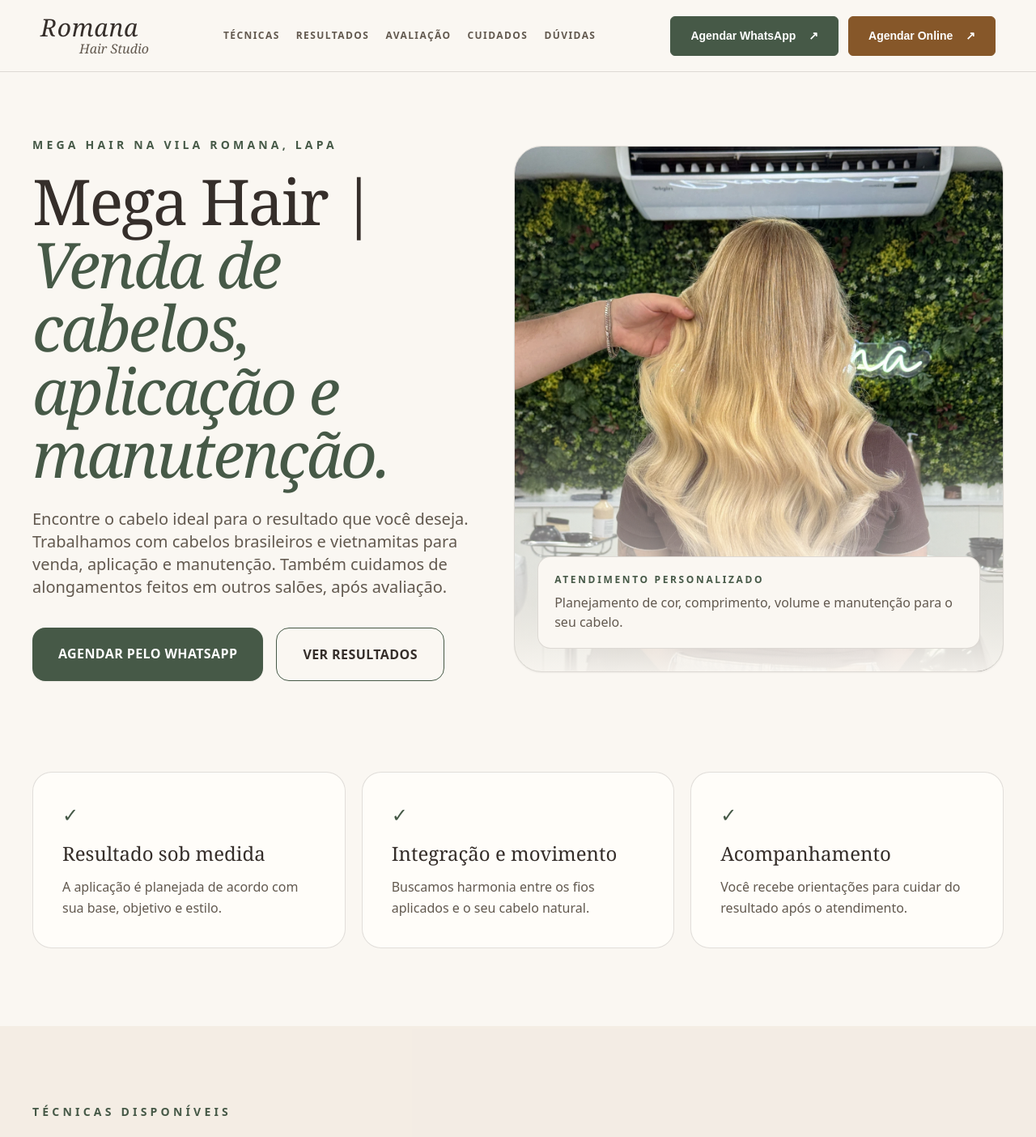
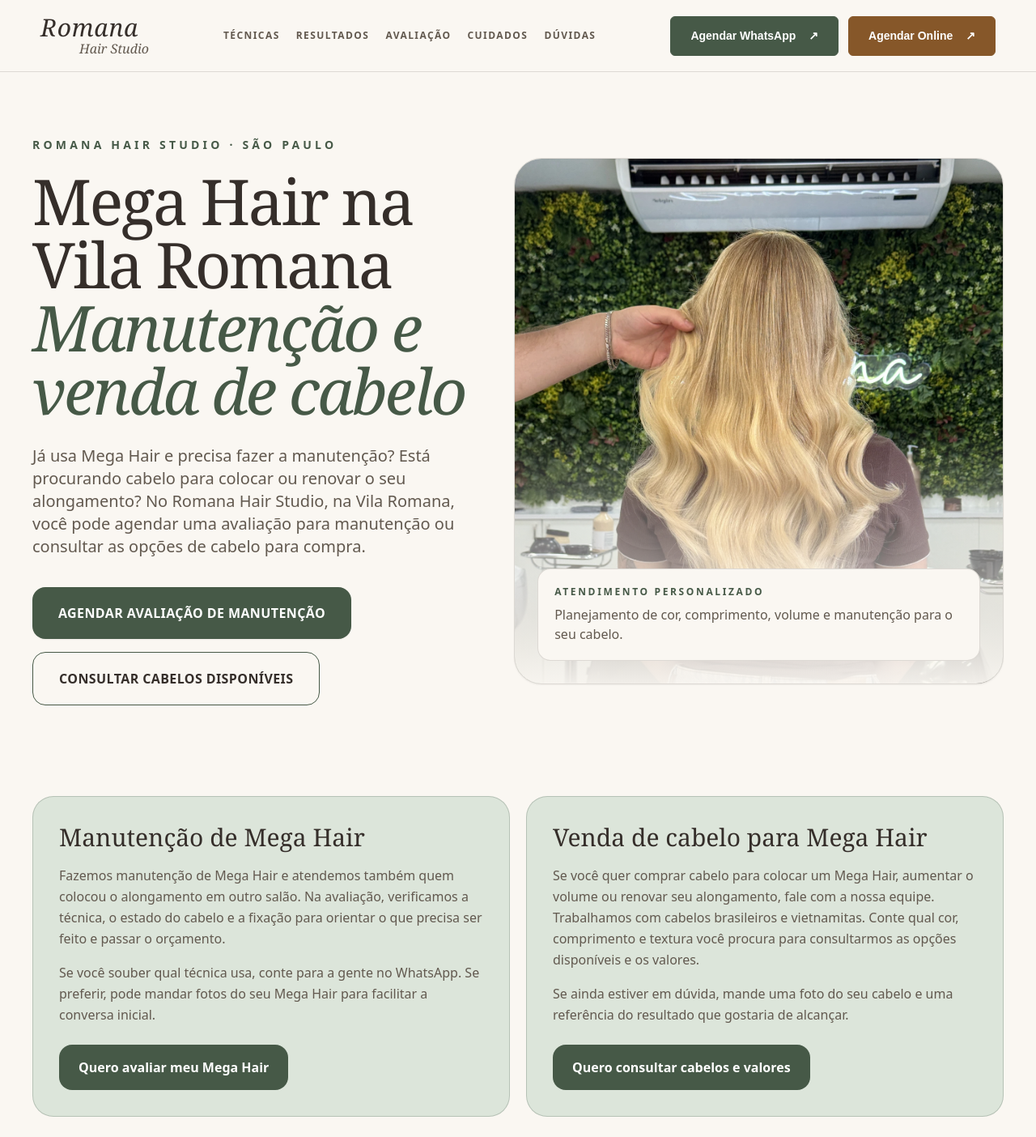
Before and after one commit to Romanahairstudio/romana-hair-studio, a Next.js app: page /mega-hair in a window 1280 px wide. Shown: the top 1404 px of the page at 81% size. Built offline with nearby package versions, Linux system fonts and the light colour scheme.

Commit message:
Destaca manutenção e venda na página de Mega Hair (#50)

```diff
--- a/app/mega-hair/page.jsx
+++ b/app/mega-hair/page.jsx
@@ -1,9 +1,9 @@
 import HeaderBooking from '../HeaderBooking'
 
 export const metadata = {
-  title: 'Venda de Cabelo e Mega Hair na Vila Romana, Lapa',
+  title: 'Mega Hair na Vila Romana | Manutenção e Venda de Cabelo',
   description: 'Cabelos brasileiros e vietnamitas para Mega Hair. Venda, aplicação e manutenção na Vila Romana, Lapa. Consulte opções e agende sua avaliação.',
-  openGraph: { title: 'Venda de Cabelo e Mega Hair na Vila Romana, Lapa', description: 'Cabelos brasileiros e vietnamitas para Mega Hair. Venda, aplicação e manutenção na Vila Romana, Lapa. Consulte opções e agende sua avaliação.' },
+  openGraph: { title: 'Mega Hair na Vila Romana | Manutenção e Venda de Cabelo', description: 'Cabelos brasileiros e vietnamitas para Mega Hair. Venda, aplicação e manutenção na Vila Romana, Lapa. Consulte opções e agende sua avaliação.' },
   alternates: { canonical: '/mega-hair' },
 }
 
@@ -33,7 +33,8 @@ const serviceSchema = {
 
 const whatsapp = 'https://wa.me/5511961990862?text=Ol%C3%A1%21%20Vim%20pela%20p%C3%A1gina%20de%20Mega%20Hair%20e%20gostaria%20de%20agendar%20uma%20avalia%C3%A7%C3%A3o.'
 
-const whatsappCompra = 'https://wa.me/5511961990862?text=' + encodeURIComponent('Olá! Vim pela página de Mega Hair do Romana e gostaria de consultar cabelos brasileiros e vietnamitas, opções e valores para compra.')
+const whatsappManutencao = 'https://wa.me/5511961990862?text=' + encodeURIComponent('Olá! Gostaria de avaliar meu Mega Hair para manutenção.')
+const whatsappCompra = 'https://wa.me/5511961990862?text=' + encodeURIComponent('Olá! Gostaria de consultar os cabelos disponíveis para Mega Hair e os valores.')
 
 const results = [
   { src: '/images/Cintia2-1.webp', alt: 'Resultado de Mega Hair com acabamento natural' },
@@ -101,20 +102,20 @@ export default function MegaHairPage() {
       <section className="relative z-10 pt-12 pb-20 lg:pt-20 lg:pb-28 px-5 lg:px-10 overflow-hidden">
         <div className="max-w-[1260px] mx-auto grid lg:grid-cols-[0.95fr_1.05fr] gap-12 items-center">
           <div>
-            <p className="text-[#465947] uppercase tracking-[0.3em] text-sm font-bold mb-5">Mega Hair na Vila Romana, Lapa</p>
+            <p className="text-[#465947] uppercase tracking-[0.3em] text-sm font-bold mb-5">Romana Hair Studio · São Paulo</p>
             <h1 className="font-serif text-5xl sm:text-6xl lg:text-[78px] leading-[0.96] tracking-[-0.035em] mb-7">
-              Mega Hair |
-              <span className="block italic text-[#465947]">Venda de cabelos, aplicação e manutenção.</span>
+              Mega Hair na Vila Romana
+              <span className="block italic text-[#465947]">Manutenção e venda de cabelo</span>
             </h1>
             <p className="max-w-xl text-[#62594f] text-lg lg:text-xl leading-relaxed mb-9">
-              Encontre o cabelo ideal para o resultado que você deseja. Trabalhamos com cabelos brasileiros e vietnamitas para venda, aplicação e manutenção. Também cuidamos de alongamentos feitos em outros salões, após avaliação.
+              Já usa Mega Hair e precisa fazer a manutenção? Está procurando cabelo para colocar ou renovar o seu alongamento? No Romana Hair Studio, na Vila Romana, você pode agendar uma avaliação para manutenção ou consultar as opções de cabelo para compra.
             </p>
-            <div className="flex flex-col sm:flex-row gap-4">
-              <a href={whatsapp} target="_blank" rel="noreferrer" className="inline-flex justify-center rounded-2xl bg-[#465947] px-8 py-5 text-white font-extrabold uppercase tracking-wide shadow-sm hover:-translate-y-1 transition">
-                Agendar pelo WhatsApp
+            <div className="flex flex-wrap gap-4">
+              <a href={whatsappManutencao} target="_blank" rel="noreferrer" className="inline-flex justify-center rounded-2xl bg-[#465947] px-8 py-5 text-white font-extrabold uppercase tracking-wide shadow-sm hover:-translate-y-1 transition">
+                Agendar avaliação de manutenção
               </a>
-              <a href="#resultados" className="inline-flex justify-center rounded-2xl border border-[#465947] px-8 py-5 font-extrabold uppercase tracking-wide hover:bg-[#465947] hover:text-white transition">
-                Ver resultados
+              <a href={whatsappCompra} target="_blank" rel="noreferrer" className="inline-flex justify-center rounded-2xl border border-[#465947] px-8 py-5 font-extrabold uppercase tracking-wide hover:bg-[#465947] hover:text-white transition">
+                Consultar cabelos disponíveis
               </a>
             </div>
           </div>
@@ -126,6 +127,23 @@ export default function MegaHairPage() {
               <p className="text-[#62594f]">Planejamento de cor, comprimento, volume e manutenção para o seu cabelo.</p>
             </div>
           </div>
+        </div>
+      </section>
+
+      <section className="relative z-10 px-5 lg:px-10 pb-16">
+        <div className="max-w-[1260px] mx-auto grid md:grid-cols-2 gap-5">
+          <article className="rounded-[26px] border border-[#465947]/25 bg-[#dce5da] p-8">
+            <h2 className="font-serif text-3xl mb-4">Manutenção de Mega Hair</h2>
+            <p className="text-[#62594f] leading-relaxed">Fazemos manutenção de Mega Hair e atendemos também quem colocou o alongamento em outro salão. Na avaliação, verificamos a técnica, o estado do cabelo e a fixação para orientar o que precisa ser feito e passar o orçamento.</p>
+            <p className="text-[#62594f] leading-relaxed mt-4">Se você souber qual técnica usa, conte para a gente no WhatsApp. Se preferir, pode mandar fotos do seu Mega Hair para facilitar a conversa inicial.</p>
+            <a href={whatsappManutencao} target="_blank" rel="noreferrer" className="inline-flex mt-6 rounded-2xl bg-[#465947] px-6 py-4 text-white font-bold">Quero avaliar meu Mega Hair</a>
+          </article>
+          <article className="rounded-[26px] border border-[#465947]/25 bg-[#dce5da] p-8">
+            <h2 className="font-serif text-3xl mb-4">Venda de cabelo para Mega Hair</h2>
+            <p className="text-[#62594f] leading-relaxed">Se você quer comprar cabelo para colocar um Mega Hair, aumentar o volume ou renovar seu alongamento, fale com a nossa equipe. Trabalhamos com cabelos brasileiros e vietnamitas. Conte qual cor, comprimento e textura você procura para consultarmos as opções disponíveis e os valores.</p>
+            <p className="text-[#62594f] leading-relaxed mt-4">Se ainda estiver em dúvida, mande uma foto do seu cabelo e uma referência do resultado que gostaria de alcançar.</p>
+            <a href={whatsappCompra} target="_blank" rel="noreferrer" className="inline-flex mt-6 rounded-2xl bg-[#465947] px-6 py-4 text-white font-bold">Quero consultar cabelos e valores</a>
+          </article>
         </div>
       </section>
 
@@ -168,12 +186,6 @@ export default function MegaHairPage() {
           </div>
 
           <div className="grid md:grid-cols-2 gap-5">
-            <article className="rounded-[26px] border border-[#465947]/25 bg-[#dce5da] p-8">
-              <p className="text-[#465947] uppercase tracking-[0.22em] text-xs font-bold mb-3">Venda de cabelo para Mega Hair</p>
-              <h3 className="font-serif text-3xl mb-4">Opções brasileiras e vietnamitas</h3>
-              <p className="text-[#62594f] leading-relaxed">Consulte cabelos brasileiros e vietnamitas, com opções de cor, textura, comprimento e quantidade conforme a disponibilidade. Nossa equipe ajuda a escolher os fios para o resultado que você deseja alcançar.</p>
-              <a href={whatsappCompra} target="_blank" rel="noreferrer" className="inline-flex mt-6 rounded-2xl bg-[#465947] px-6 py-4 text-white font-bold">Consultar cabelos e valores</a>
-            </article>
             <article className="rounded-[26px] border border-[#465947]/25 bg-[#dce5da] p-8">
               <p className="text-[#465947] uppercase tracking-[0.22em] text-xs font-bold mb-3">Orçamento e pagamento</p>
               <h3 className="font-serif text-3xl mb-4">Quanto custa o Mega Hair?</h3>
@@ -266,10 +278,10 @@ export default function MegaHairPage() {
       <section className="relative z-10 px-5 lg:px-10 pb-24 bg-[#faf7f2]">
         <div className="max-w-[1100px] mx-auto rounded-[34px] border border-[#465947]/35 bg-[#dce5da] p-8 lg:p-14 text-center">
           <p className="text-[#465947] uppercase tracking-[0.28em] text-sm font-bold mb-4">Romana Hair Studio</p>
-          <h2 className="font-serif text-4xl lg:text-6xl mb-6">Vamos planejar sua transformação?</h2>
-          <p className="text-[#62594f] text-lg max-w-2xl mx-auto mb-9">Fale conosco pelo WhatsApp para agendar uma avaliação personalizada na Vila Romana, Lapa.</p>
+          <h2 className="font-serif text-4xl lg:text-6xl mb-6">Onde estamos</h2>
+          <p className="text-[#62594f] text-lg max-w-2xl mx-auto mb-9">O Romana Hair Studio fica na Rua Roma, 236, na Vila Romana, em São Paulo. Fale com a nossa equipe pelo WhatsApp para consultar valores, disponibilidade e horários.</p>
           <a href={whatsapp} target="_blank" rel="noreferrer" className="inline-flex rounded-2xl bg-[#465947] px-9 py-5 text-white font-extrabold uppercase tracking-wide hover:scale-105 transition">Agendar minha avaliação</a>
-          <p className="text-[#62594f] text-sm mt-7">Rua Roma, 236 — Lapa, São Paulo/SP — Tel. (11) 3805-3149 — (11) 2609-3149 — (11) 96199-0862 — Estacionamento no local para clientes.</p>
+          <p className="text-[#62594f] text-sm mt-7">Tel. (11) 3805-3149 — (11) 2609-3149 — (11) 96199-0862 — Estacionamento no local para clientes.</p>
         </div>
       </section>
 
```
